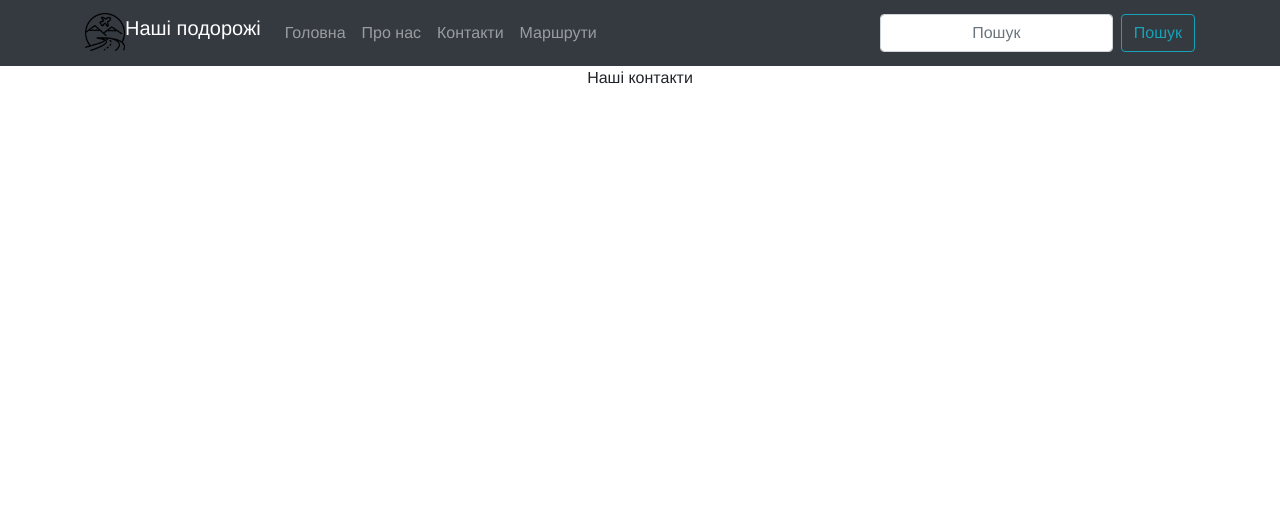
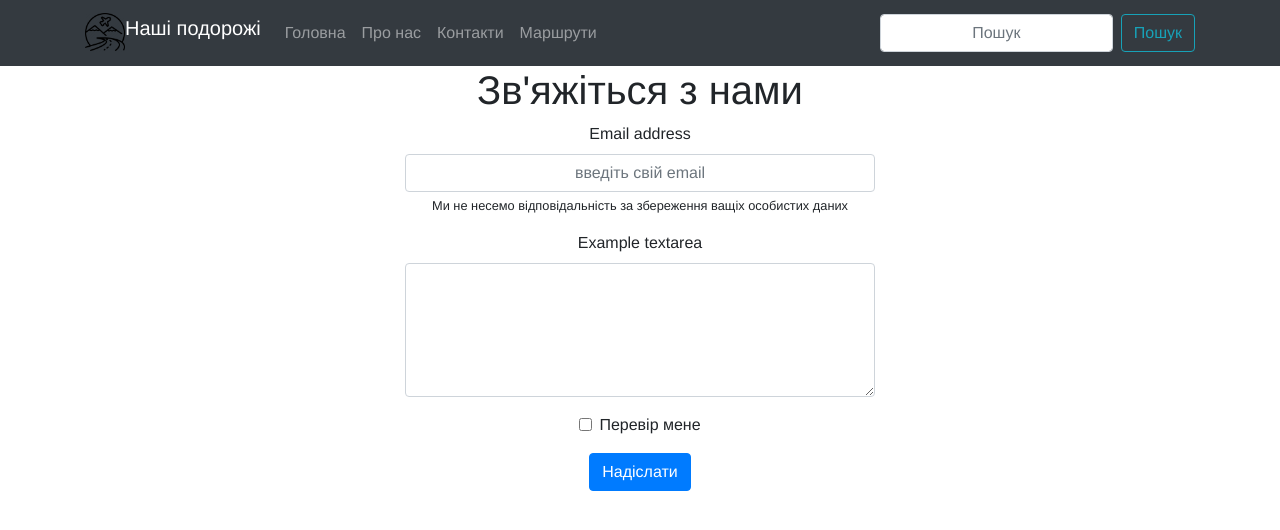
Before and after one commit to Taras-prog/Travel-website, a React (Create React App) app: page /contacts in a window 1280 px wide. Shown: the top 530 px of the page. Built offline with nearby package versions, Linux system fonts and the light colour scheme.

Commit message:
form-commit

```diff
--- a/src/components/AboutComponent/About.jsx
+++ b/src/components/AboutComponent/About.jsx
@@ -23,21 +23,21 @@ const AboutComponent = () => {
                 <Col sm={9}>
                     <TabContent className="mt-3">
                         <TabPane eventKey="first">
-                            <img className="first" src="https://restlib.com.ua/sites/default/files/styles/1920x/public/resorts/yaremche1.jpg?itok=iQv9JLAj" />
+                            <img className="first" src="https://restlib.com.ua/sites/default/files/styles/1920x/public/resorts/yaremche1.jpg?itok=iQv9JLAj" alt="first" />
                             <p>Яре́мче (до 2006 року — Яремча) — місто обласного значення в Україні, Івано-Франківській області.
                             Розміщене на річці Прут, на автошляху Івано-Франківськ — Рахів — Ужгород.
                             Залізниця зв'язує місто з обласним центром, Тернополем, Києвом та Львовом.
                             Яремче — найвідоміший кліматичний курорт Прикарпаття, туристичний цент</p>
                         </TabPane>
                         <TabPane eventKey="second">
-                            <img className="second" src="https://static.ukrinform.com/photos/2019_07/thumb_files/630_360_1562348024-585.jpg" />
+                            <img className="second" src="https://static.ukrinform.com/photos/2019_07/thumb_files/630_360_1562348024-585.jpg"  alt="second"/>
                             <p>
                             Полони́на Боржа́ва — гірський масив на Полонинському хребті в Українських Карпатах, між річками Віча і Рікою.
                             Розташований у межах Воловецького, Міжгірського, Свалявського, Іршавського і (частково) Хустського районів Закарпатської області.
                             </p>
                         </TabPane>
                         <TabPane eventKey="third">
-                            <img className="third" src="https://guide.karpaty.ua/uploads/article_photos/w420_1432630506-726861__w420_parashka2.jpg" />
+                            <img className="third" src="https://guide.karpaty.ua/uploads/article_photos/w420_1432630506-726861__w420_parashka2.jpg"  alt="third"/>
                             <p>Пара́шка (рідко — Параска) — гора в Українських Карпатах, найвища вершина однойменного хребта (Парашка) в Сколівських Бескидах.
                             Висота 1268,5 м над рівнем моря (за іншими даними — 1271 м).
                             Розташована на відстані 8 км на північний захід від м. Сколе Львівської області.
--- a/src/components/ContactsComponent/Contacts.jsx
+++ b/src/components/ContactsComponent/Contacts.jsx
@@ -1,10 +1,31 @@
 import React from 'react';
+import { Container, FormGroup, FormLabel, FormControl, FormText, Form, Button, FormCheck } from 'react-bootstrap';
 
 const ContactsComponent = () => {
     return (
-        <div>
-        Наші контакти
-        </div>
+        <Container style={{width: '500px'}}>
+        <h1 className="text-center">Зв'яжіться з нами</h1>
+        <Form>
+            <FormGroup controlId="formBasicEmail">
+                <FormLabel>Email address</FormLabel>
+                <FormControl type="email" placeholder="введіть свій email"/>
+                <FormText>
+                    Ми не несемо відповідальність за збереження ващіх особистих даних
+                </FormText>
+            </FormGroup>
+
+            <FormGroup controlId="fromBasicPassword">
+                <FormLabel>Example textarea</FormLabel>
+                <FormControl as="textarea" rows="5"/>
+            </FormGroup>
+
+
+            <FormGroup controlId="fromBasicCheckbox">
+               <FormCheck type="checkbox" label="Перевір мене"/>
+            </FormGroup>
+            <Button variant="primary" type="submit">Надіслати</Button>
+        </Form>
+        </Container>
     );
 };
 
```
Also changed, not shown: src/components/RoutesComponent/Routes.jsx (line endings or trailing spaces).
